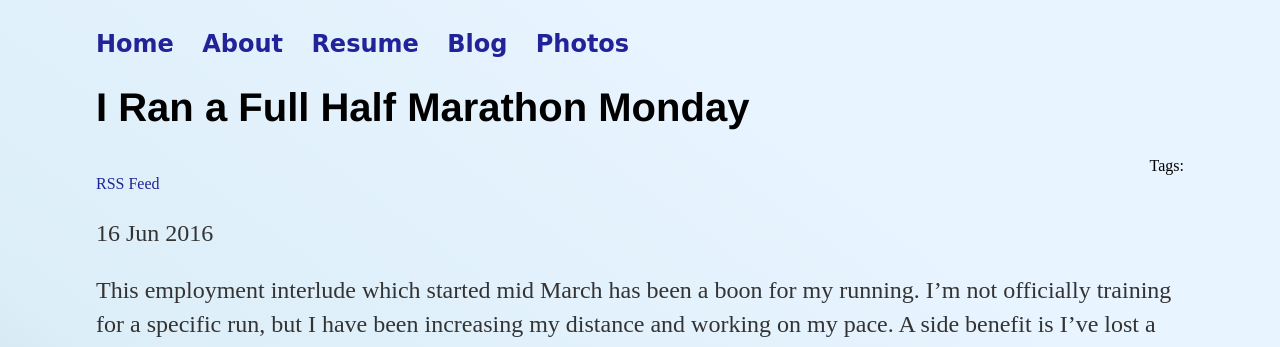
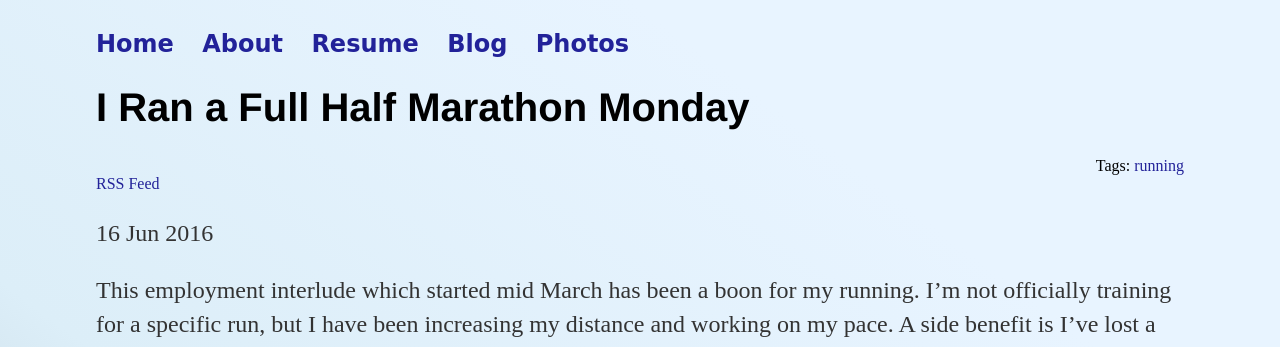
Before and after one commit to mo4dawg/mo4dawg.github.io, a Jekyll site: the page built from _posts/2016-06-16-my-first-half-marathon.md, in a window 1280 px wide. Shown: the top 347 px of the page. Built offline with Jekyll 4.4.1, drawn with Linux system fonts in a browser that asks for light colours.

Commit message:
Update 2016-06-16-my-first-half-marathon.md

```diff
--- a/_posts/2016-06-16-my-first-half-marathon.md
+++ b/_posts/2016-06-16-my-first-half-marathon.md
@@ -2,6 +2,9 @@
 layout: post
 title: "I Ran a Full Half Marathon Monday"
 date: 2016-06-16
+tags:
+- running
+published: true
 ---
 
 This employment interlude which started mid March has been a boon for my running.  I'm not officially training for a specific run, but I have been increasing my distance and working on my pace.  A side benefit is I've lost a few of those midlife pounds I put on.   My weight has consistently stayed in the 179-182 range in May and June after being about 195 around Christmas.
```
